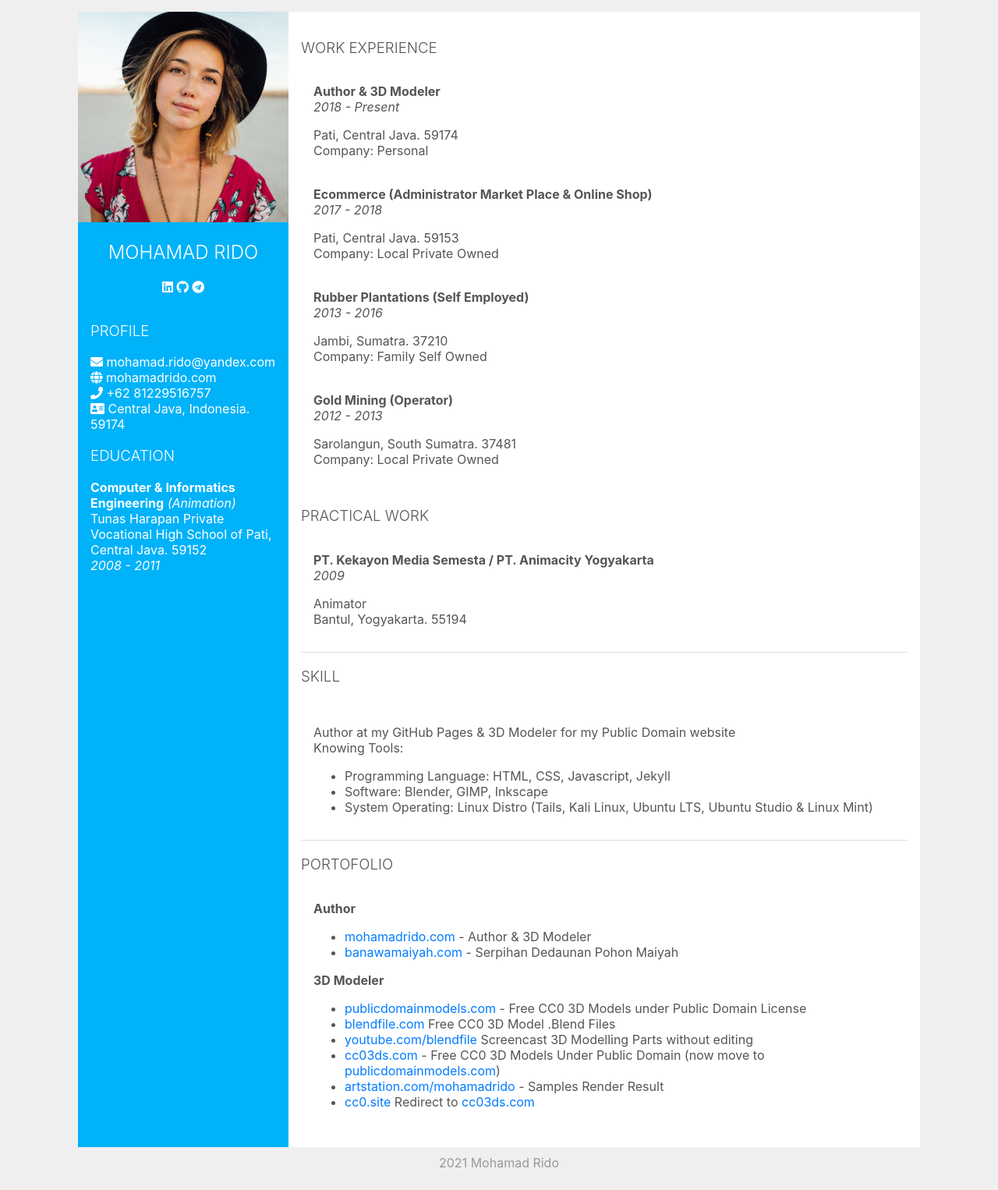
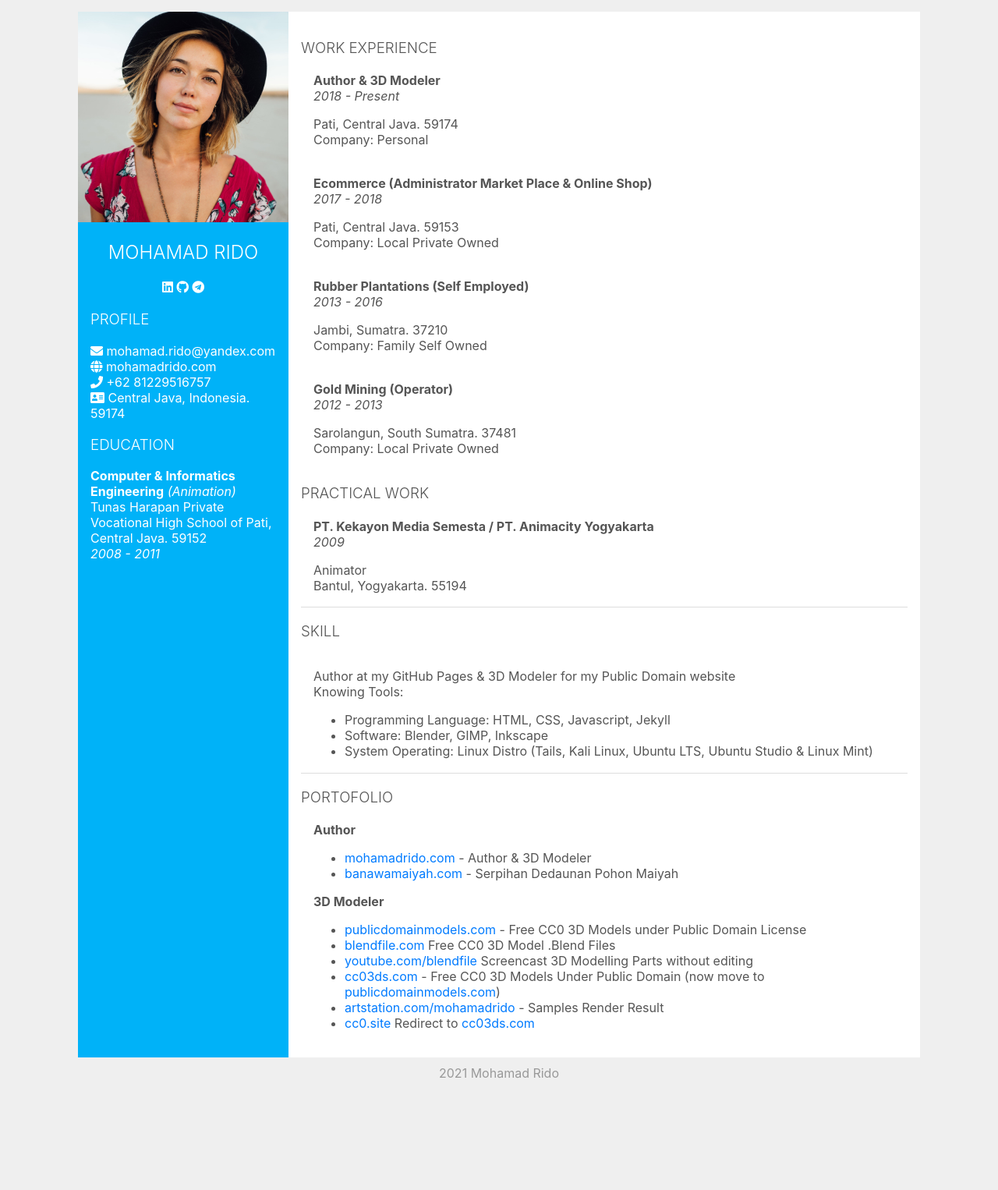
Before and after one commit to mohamadrido/about, a Jekyll site: the page built from index.html, in a window 1280 px wide. Shown: the whole page at 78% size. Built offline with Jekyll 4.4.1, drawn with Linux system fonts in a browser that asks for light colours; nearby versions of some CDN libraries; after the commit the page ends 1411 px from its top, so only the background shows below that.

Commit message:
Update index.html

```diff
--- a/index.html
+++ b/index.html
@@ -13,7 +13,7 @@ layout: default
     <a href="https://t.me/mohamadrido"><i class="fab fa-telegram"></i></a>
   </div>
 
-  <div class="content" style="padding: 1em;">
+  <div class="content" style="padding: .1em 1em .1em 1em;">
     <h3>PROFILE</h3>
     <i class="fa fa-envelope"></i> mohamad.rido@yandex.com<br/>
     <i class="fa fa-globe"></i> <a href="https://mohamadrido.com">mohamadrido.com</a><br/>
@@ -31,7 +31,7 @@ layout: default
   <div class="column2">
   <div class="content" style="padding: 1em;">
     <h3>WORK EXPERIENCE</h3>
-    <div class="container" style="padding: 1em;">
+    <div class="container" style="padding: .1em 1em .1em 1em;">
 
     <b>Author & 3D Modeler</b>
     <div class="container-right">
@@ -64,7 +64,7 @@ layout: default
     </div>
 
     <h3>PRACTICAL WORK</h3>
-    <div class="container" style="padding: 1em; border-bottom: 1px solid #ddd;">
+    <div class="container" style="padding: .1em 1em .1em 1em; border-bottom: 1px solid #ddd;">
     <b>PT. Kekayon Media Semesta / PT. Animacity Yogyakarta</b>
     <div class="container-right">
     <i>2009</i>
@@ -74,7 +74,7 @@ layout: default
     </div>
 
     <h3>SKILL</h3>
-    <div class="container" style="padding: 1em; border-bottom: 1px solid #ddd;">
+    <div class="container" style="padding: .1em 1em .1em 1em; border-bottom: 1px solid #ddd;">
     <p>Author at my GitHub Pages & 3D Modeler for my Public Domain website<br/>
     Knowing Tools:<br/>
     <ul>
@@ -86,7 +86,7 @@ layout: default
     </div>
 
     <h3>PORTOFOLIO</h3>
-    <div class="container" style="padding: 1em;">
+    <div class="container" style="padding: .1em 1em .1em 1em;">
     <b>Author</b>
       <ul>
       <li><a href="https://mohamadrido.com">mohamadrido.com</a> - Author & 3D Modeler</li>
```
